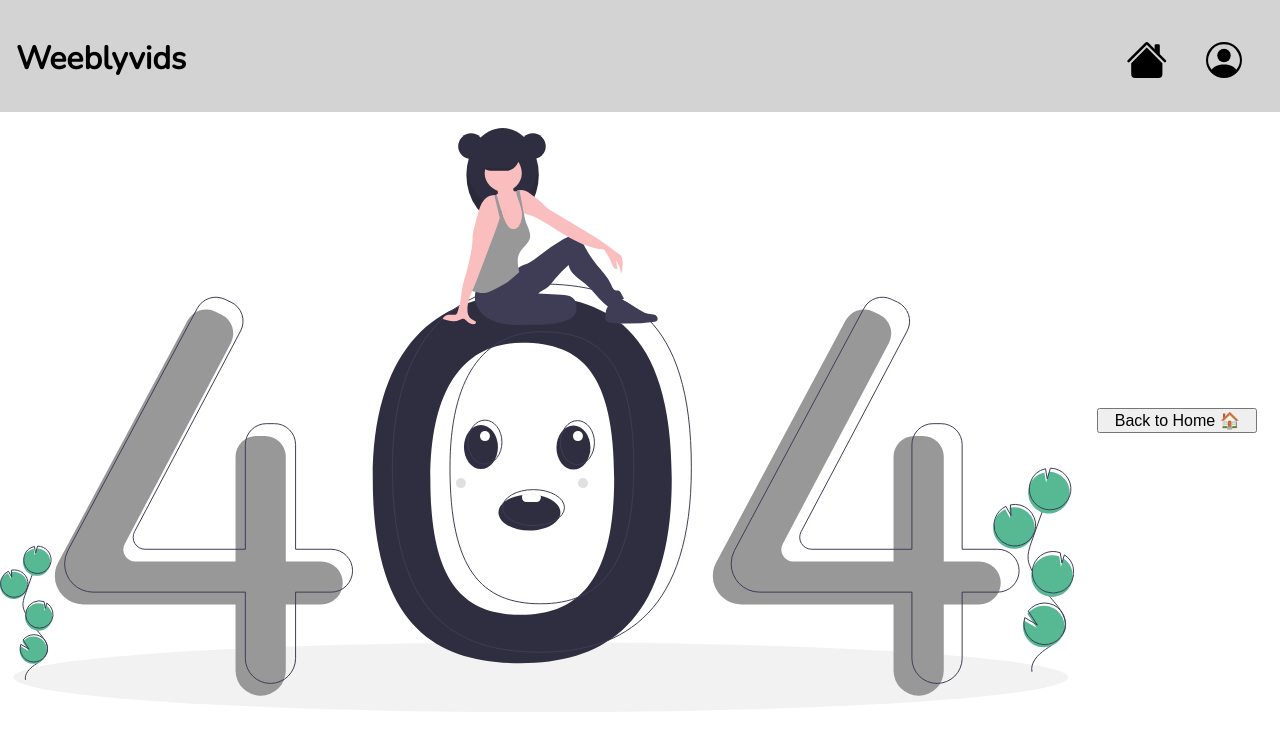
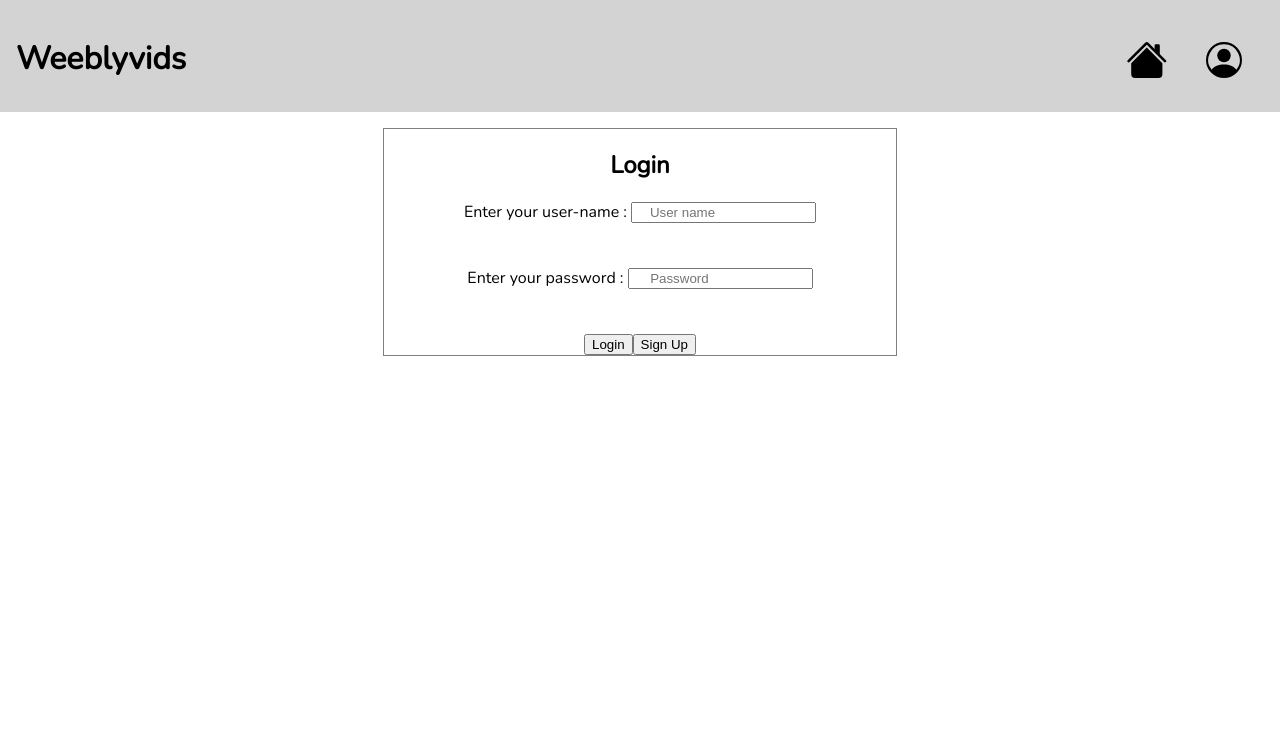
Before and after one commit to sandeepmehta2155/finalRepo-weeblyvids, a React (Create React App) app: page /login in a window 1280 px wide. Shown: the top 750 px of the page. Built offline with nearby package versions, Linux system fonts and the light colour scheme.

Commit message:
added auth

```diff
--- a/package.json
+++ b/package.json
@@ -8,6 +8,7 @@
   ],
   "main": "src/index.js",
   "dependencies": {
+    "axios": "0.21.1",
     "history": "5.0.0",
     "react": "17.0.2",
     "react-dom": "17.0.2",
--- /dev/null
+++ b/src/Login/Login.js
@@ -0,0 +1,83 @@
+import { useState } from "react";
+import { Link } from "react-router-dom";
+import { useAuth } from "./auth-context";
+
+export function Login() {
+  const [userName, setUserName] = useState(null);
+  const [passwordInput, setUserPassword] = useState("");
+
+  const {
+    userExists,
+    setUserExists,
+    setCheckPassword,
+    isUserLoggedIn,
+    checkPassword,
+    LogOut,
+    LoginUserWithCredentials
+  } = useAuth();
+
+  function LoginHandler() {
+    userName ? setUserExists("none") : setUserExists("block");
+
+    passwordInput ? setCheckPassword("none") : setCheckPassword("block");
+    return isUserLoggedIn
+      ? LogOut()
+      : LoginUserWithCredentials(userName, passwordInput);
+  }
+  return (
+    <>
+      <div className="modalForLogin">
+        <h2>Login</h2>
+
+        <label>Enter your user-name : </label>
+        <input
+          type="text"
+          id="txt"
+          placeholder="    User name"
+          onChange={(e) => setUserName(e.target.value)}
+        />
+        <br />
+        <br />
+
+        <small style={{ color: "red", display: userExists }}>
+          User doesn't exists
+        </small>
+
+        <br />
+        <label> Enter your password : </label>
+        <input
+          type="password"
+          id="email"
+          placeholder="     Password"
+          onChange={(e) => setUserPassword(e.target.value)}
+        />
+        <br />
+        <br />
+
+        <small style={{ color: "red", display: checkPassword }}>
+          Enter Correct Password
+        </small>
+
+        <br />
+
+        <button className="LoginButton" onClick={LoginHandler}>
+          {isUserLoggedIn ? "Logout" : "Login"}
+        </button>
+
+        <Link to="/subscription">
+          <button className="SignupButton">Sign Up</button>
+        </Link>
+        <br />
+
+        {isUserLoggedIn && (
+          <span style={{ color: "green" }}>
+            User Logged in successfully
+            <span role="img" aria-labelledby="emoji">
+              ✅
+            </span>
+          </span>
+        )}
+      </div>
+    </>
+  );
+}
--- /dev/null
+++ b/src/Login/auth-context.js
@@ -0,0 +1,100 @@
+import { createContext, useContext, useEffect, useState } from "react";
+import { useNavigate } from "react-router-dom";
+
+import axios from "axios";
+
+const AuthContext = createContext();
+
+export const useAuth = () => {
+  return useContext(AuthContext);
+};
+
+export function AuthProvider({ children }) {
+  const navigate = useNavigate();
+
+  const { login } = JSON.parse(localStorage.getItem("login")) || {
+    login: null
+  };
+
+  const [isUserLoggedIn, setUserLogin] = useState(login);
+
+  const [userExists, setUserExists] = useState(false);
+
+  const [checkPassword, setCheckPassword] = useState(null);
+
+  const [responseFromDB, setResponseFromDB] = useState(null);
+
+  useEffect(() => {
+    responseFromDB === "Req can't be made"
+      ? setUserExists("block")
+      : setUserExists("none");
+
+    responseFromDB === "wrong password"
+      ? setCheckPassword("block")
+      : setCheckPassword("none");
+
+    if (responseFromDB === "user auth successfull") {
+      setUserLogin(true);
+      localStorage.setItem("login", JSON.stringify({ login: true }));
+    }
+  }, [responseFromDB]);
+
+  function LogOut() {
+    setUserLogin(false);
+    setUserExists("none");
+    setCheckPassword("none");
+    localStorage.removeItem("historyItems");
+    localStorage.removeItem("login");
+    localStorage.removeItem("likedVideos");
+    localStorage.removeItem("subscription");
+    localStorage.removeItem("username");
+  }
+
+  function LoginUserWithCredentials(username, password) {
+    (async function () {
+      axios.post("url").then((resp) => {
+        setResponseFromDB(resp.data.message);
+
+        if (resp === "user auth successfull") {
+          localStorage.setItem(
+            "historyItems",
+            JSON.stringify({ historyItems: resp.data.historyitems })
+          );
+
+          localStorage.setItem(
+            "likedVideos",
+            JSON.stringify({ likeVideos: resp.data.likedvideos })
+          );
+
+          localStorage.setItem(
+            "subscription",
+            JSON.stringify({ subscription: resp.data.subscription })
+          );
+
+          localStorage.setItem(
+            "username",
+            JSON.stringify({ username: resp.data.username })
+          );
+
+          setTimeout(() => navigate("/"), 800);
+        }
+      });
+    })();
+  }
+
+  return (
+    <AuthContext.Provider
+      value={{
+        isUserLoggedIn,
+        LogOut,
+        LoginUserWithCredentials,
+        setCheckPassword,
+        checkPassword,
+        setUserExists,
+        userExists
+      }}
+    >
+      {children}
+    </AuthContext.Provider>
+  );
+}
--- a/src/Route-Components/Route-Components.jsx
+++ b/src/Route-Components/Route-Components.js
@@ -7,6 +7,7 @@ export function RouteComponents() {
       <Routes>
         <Route path="/" element={<useComponent.Home />} />
         <Route path="/history" element={<useComponent.HistoryPage />} />
+        <Route path="/login" element={<useComponent.Login />} />
         <Route path="/likedvideos" element={<useComponent.LikedVideos />} />
         <Route path="/subscription" element={<useComponent.Subscription />} />
         <Route path="/video/:videoID" element={<useComponent.VideoPage />} />
--- a/src/index.js
+++ b/src/index.js
@@ -4,6 +4,7 @@ import App from "./App";
 
 import { BrowserRouter as Router } from "react-router-dom";
 import { VideoProvider } from "./Video-Context/Video-Provider";
+import { AuthProvider } from "./Login/auth-context";
 
 export { RedirectPage } from "./Redirect-Page/Redirect-Page";
 export { Header } from "./Components/Header";
@@ -15,14 +16,17 @@ export { HistoryPage } from "./History-Page/History-Page";
 export { LikedVideos } from "./Liked-Videos/Liked-Videos";
 export { Subscription } from "./Subscription-Page/Subscription-Page";
 export { WatchLater } from "./Watch-Later/WatchLater-Page";
+export { Login } from "./Login/Login";
 
 const rootElement = document.getElementById("root");
 ReactDOM.render(
   <StrictMode>
     <Router>
-      <VideoProvider>
-        <App />
-      </VideoProvider>
+      <AuthProvider>
+        <VideoProvider>
+          <App />
+        </VideoProvider>
+      </AuthProvider>
     </Router>
   </StrictMode>,
   rootElement
--- a/src/styles.css
+++ b/src/styles.css
@@ -130,6 +130,44 @@ body {
 a {
   text-decoration: none;
   color: black;
+}
+
+/* LOGIN Page */
+.modalForLogin,
+.feedbackPage,
+.signUpPage {
+  position: relative;
+  top: 8rem;
+  border: 1px solid gray;
+  text-align: center;
+  margin: auto;
+  width: 40%;
+  margin-bottom: 10rem;
+}
+.modal1,
+.signUpPage input {
+  float: right;
+  margin-right: 30%;
+}
+.modal1,
+.signUpPage #check {
+  float: left;
+  margin: 0.255rem;
+  margin-left: 1rem;
+}
+.modal1,
+.signUpPage label,
+.feedbackPage label {
+  float: left;
+  margin-left: 20%;
+}
+
+/*SIGNUP Page*/
+.signUpPage label {
+  margin-left: 10%;
+}
+.signUpPage input {
+  margin-right: 20%;
 }
 
 /*VIDEO Page */
```
